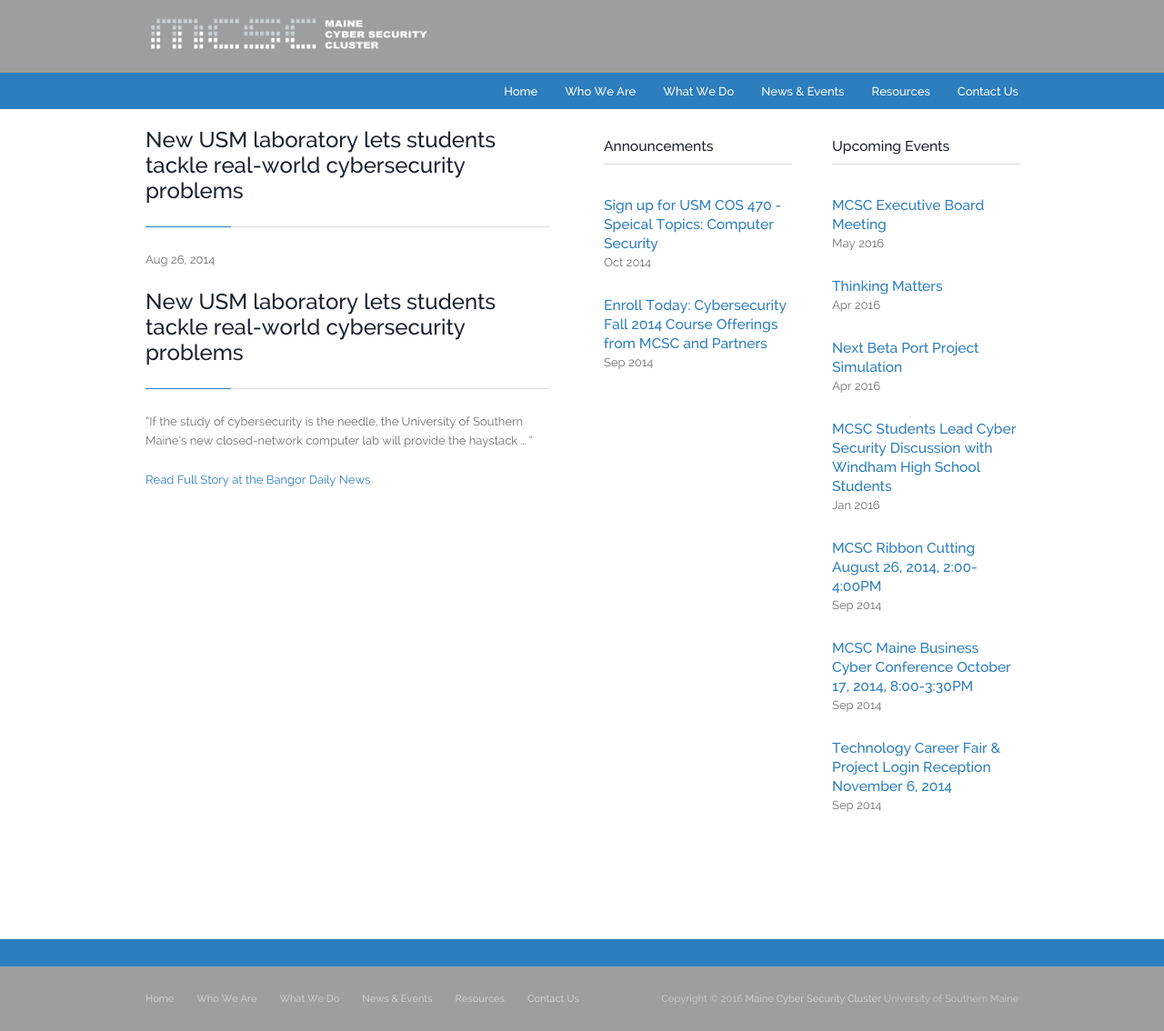
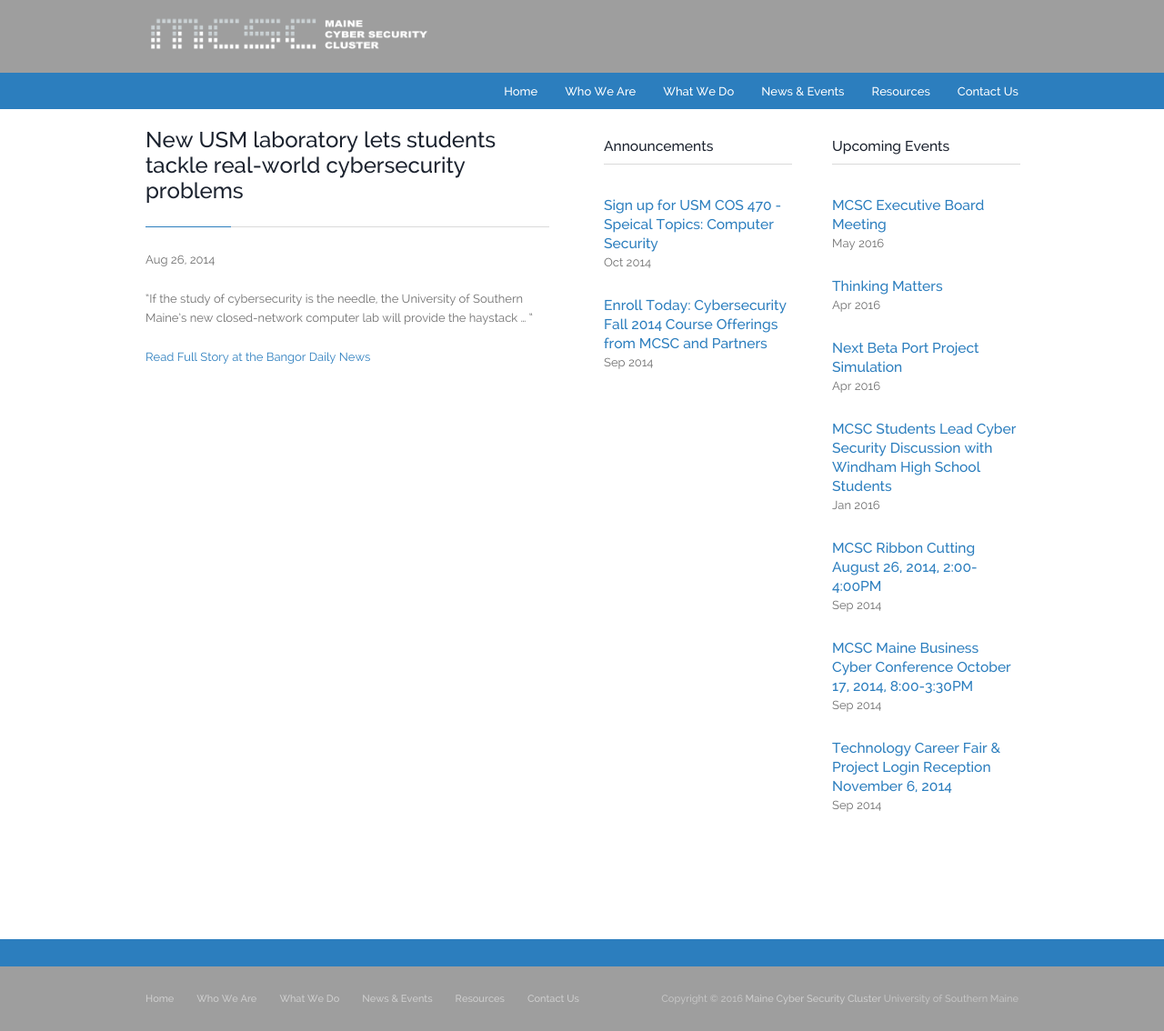
Before and after one commit to nick-spear/MCSC-Website-Update, a Jekyll site: the page built from _posts/archive/2014-08-26-new-lab.md, in a window 1280 px wide and 1134 px high. Shown: the whole window at 91% size. Built offline with Jekyll 4.4.1, drawn with Linux system fonts in a browser that asks for light colours; nearby versions of some CDN libraries.

Commit message:
Update 2014-08-26-new-lab.md

```diff
--- a/_posts/archive/2014-08-26-new-lab.md
+++ b/_posts/archive/2014-08-26-new-lab.md
@@ -6,8 +6,6 @@
 
 ---
 
-<h1>New USM laboratory lets students tackle real-world cybersecurity problems</h1>
-
 <p>“If the study of cybersecurity is the needle, the University of Southern Maine’s new closed-network computer lab will provide the haystack … “</p>
 
 <a href="http://bangordailynews.com/2014/08/26/business/new-usm-laboratory-lets-students-tackle-real-world-cybersecurity-problems/">Read Full Story at the Bangor Daily News</a>
```
